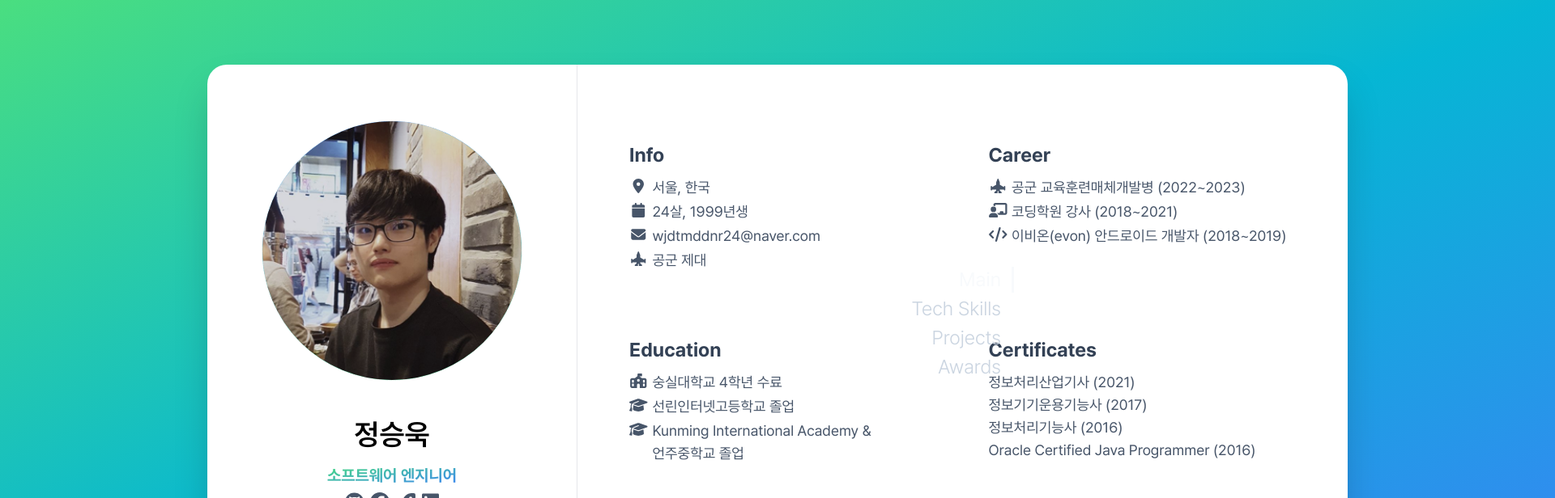
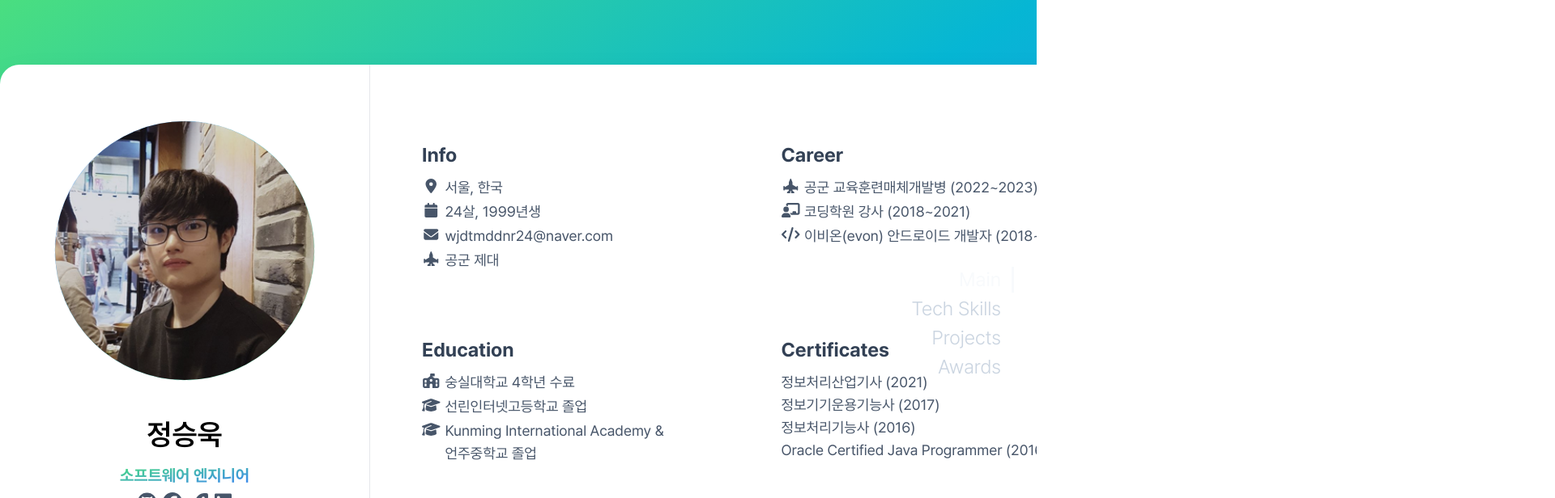
Before and after one commit to wjdtmddnr24/Curriculum-Vitae, a Next.js app: page / in a window 1280 px wide. Shown: the top 616 px of the page at 81% size, 1920 px wide, since content can reach past the window. Built offline with nearby package versions, Linux system fonts and the light colour scheme.

Commit message:
update: Update min-width and min-height in globals.css

```diff
--- a/src/styles/globals.css
+++ b/src/styles/globals.css
@@ -7,6 +7,6 @@
 }
 
 body {
-  min-width: 1920px;
-  min-height: 1080px;
+  min-width: 1280px;
+  min-height: 720px;
 }
```
